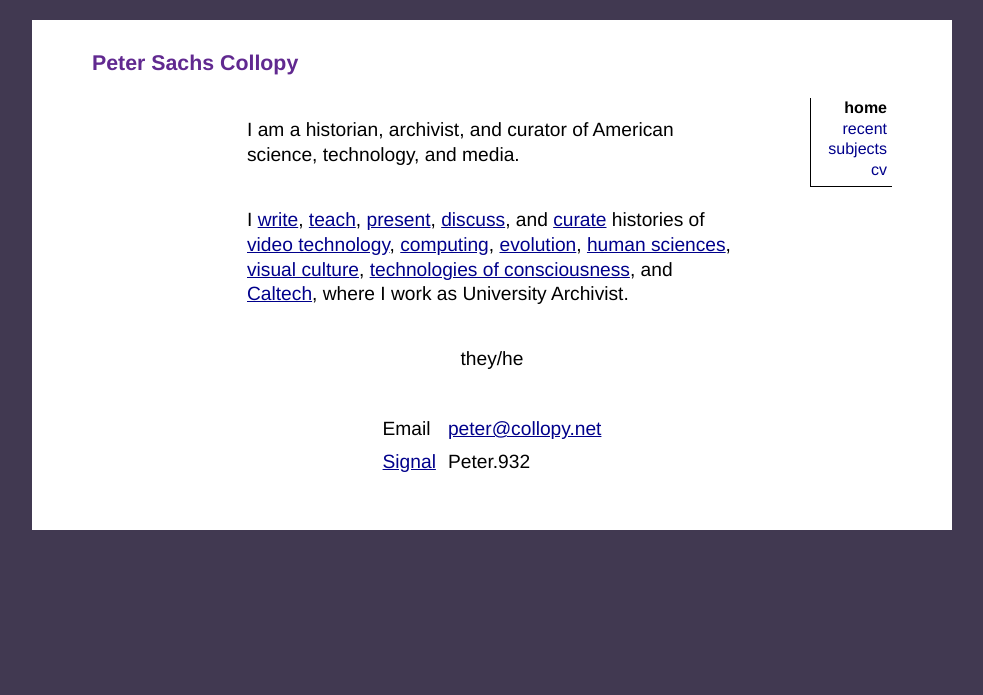
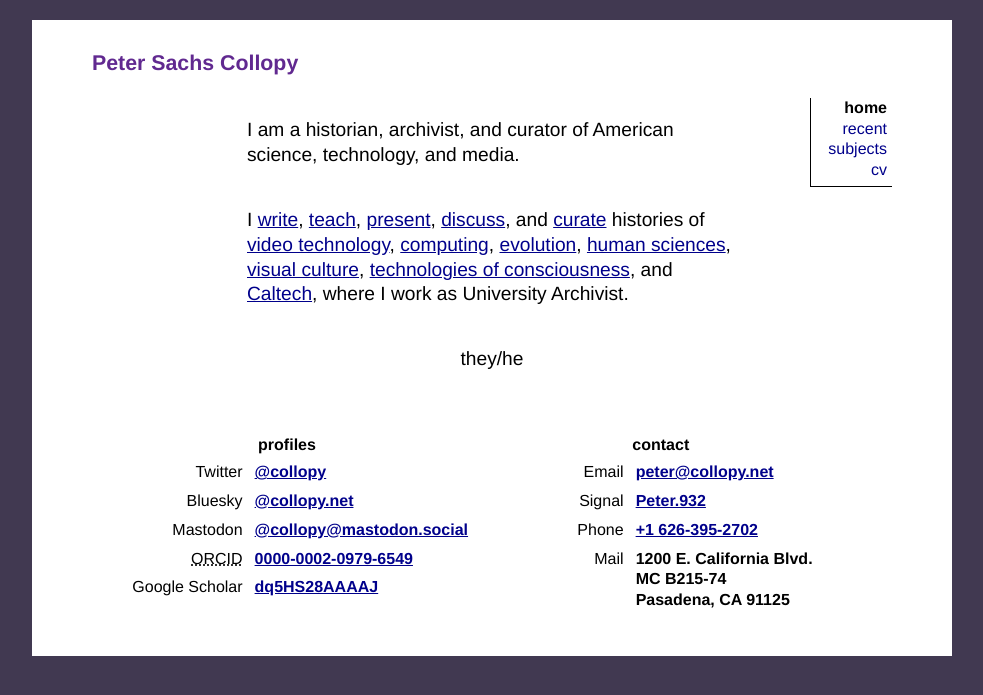
Before and after one commit to collopy/collopy.github.io, a Jekyll site: the page built from index.html, in a window 1280 px wide. Shown: the top 695 px of the page, without its empty margins (148-1131 px from the left). Built offline with Jekyll 4.4.1, drawn with Linux system fonts in a browser that asks for light colours.

Commit message:
Added profile and contact tables

```diff
--- a/css/home.css
+++ b/css/home.css
@@ -1,2 +1,15 @@
-p, table {font-size: larger; margin: 40px auto 20px; max-width: 490px;}
+p {font-size: larger; margin: 40px auto 20px; max-width: 490px;}
 td {padding: 3px 5px;}
+.medium {text-align: right; vertical-align: top; width: 40%;}
+.address {font-weight: bold;}
+
+@media (max-width: 500px)
+{
+	#addresses table {margin: 15px 0; width: 100%;}
+}
+
+@media (min-width: 500px)
+{
+	#left {float: left; width: 50%; padding: 40px 10px 0 0;}
+	#right {padding: 40px 0 10px 10px;}
+}
--- a/cv.html
+++ b/cv.html
@@ -693,7 +693,7 @@ title: "Peter Sachs Collopy: CV"
 						2020
 					</td>
 					<td>
-						“<a href="https://magazine.caltech.edu/post/spark">Ready, Set, Spark</a>,” <cite>Caltech Magazine</cite>. Summer.
+						“<a href="https://magazine.caltech.edu/post/spark">Ready, Set, Spark</a>,” <cite>Caltech Magazine</cite>. Spring.
 					</td>
 				</tr>
 				<tr>
--- a/index.html
+++ b/index.html
@@ -11,13 +11,55 @@ layout: index
 <p style="text-align: center;">
 	they/he
 </p>
-<table>
-	<tr>
-		<td>Email</td>
-		<td><a href="mailto:peter@collopy.net">peter@collopy.net</a></td>
-	</tr>
-	<tr>
-		<td><a href="https://signal.org">Signal</a></td>
-		<td>Peter.932</td>
-	</tr>
-</table>
+<div id="addresses">
+	<table id="left">
+		<tr>
+			<th colspan="2">profiles</th>
+		</tr>
+		<tr>
+			<td class="medium">Twitter</td>
+			<td class="address"><a href="https://twitter.com/collopy">@collopy</a></td>
+		</tr>
+		<tr>
+			<td class="medium">Bluesky</td>
+			<td class="address"><a href="https://bsky.app/profile/collopy.net">@collopy.net</a></td>
+		</tr>
+		<tr>
+			<td class="medium">Mastodon</td>
+			<td class="address"><a href="https://mastodon.social/@collopy">@collopy@mastodon.social</a></td>
+		</tr>
+		<tr>
+			<td class="medium"><abbr title="Open Researcher and Contributor ID">ORCID</abbr></td>
+			<td class="address"><a href="https://orcid.org/0000-0002-0979-6549">0000-0002-0979-6549</a></td>
+		</tr>
+		<tr>
+			<td class="medium">Google Scholar</td>
+			<td class="address"><a href="https://scholar.google.com/citations?user=dq5HS28AAAAJ">dq5HS28AAAAJ</a></td>
+		</tr>
+	</table>
+	<table id="right">
+		<tr>
+			<th colspan="2">contact</th>
+		</tr>
+		<tr>
+			<td class="medium">Email</td>
+			<td class="address"><a href="mailto:peter@collopy.net">peter@collopy.net</a></td>
+		</tr>
+		<tr>
+			<td class="medium">Signal</td>
+			<td class="address"><a href="https://signal.me/#eu/GEnZWypRvnxQrQ0ILyQmDVnMgw-szkyVKJDtYURzbUNa1ce1g1ZCqqDZ9TZVb-Yp">Peter.932</a></td>
+		</tr>
+		<tr>
+			<td class="medium">Phone</td>
+			<td class="address"><a href="tel:+16263952702">+1 626-395-2702</a></td>
+		</tr>
+		<tr>
+			<td class="medium">Mail</td>
+			<td class="address">
+				1200 E. California Blvd.<br>
+				MC B215-74<br>
+				Pasadena, CA 91125
+			</td>
+		</tr>
+	</table>
+</div>
```
Also changed, not shown: 1 other file.
